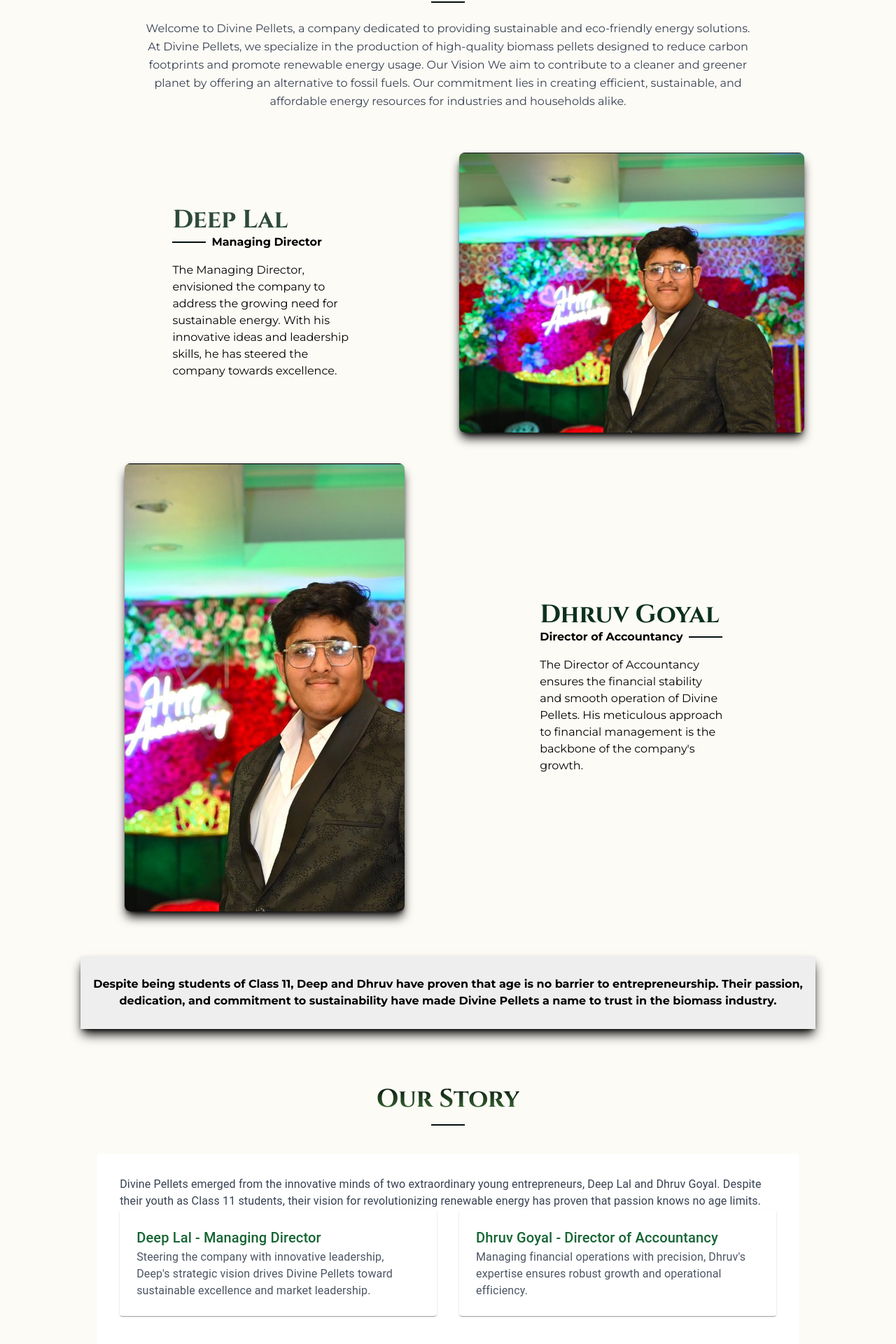
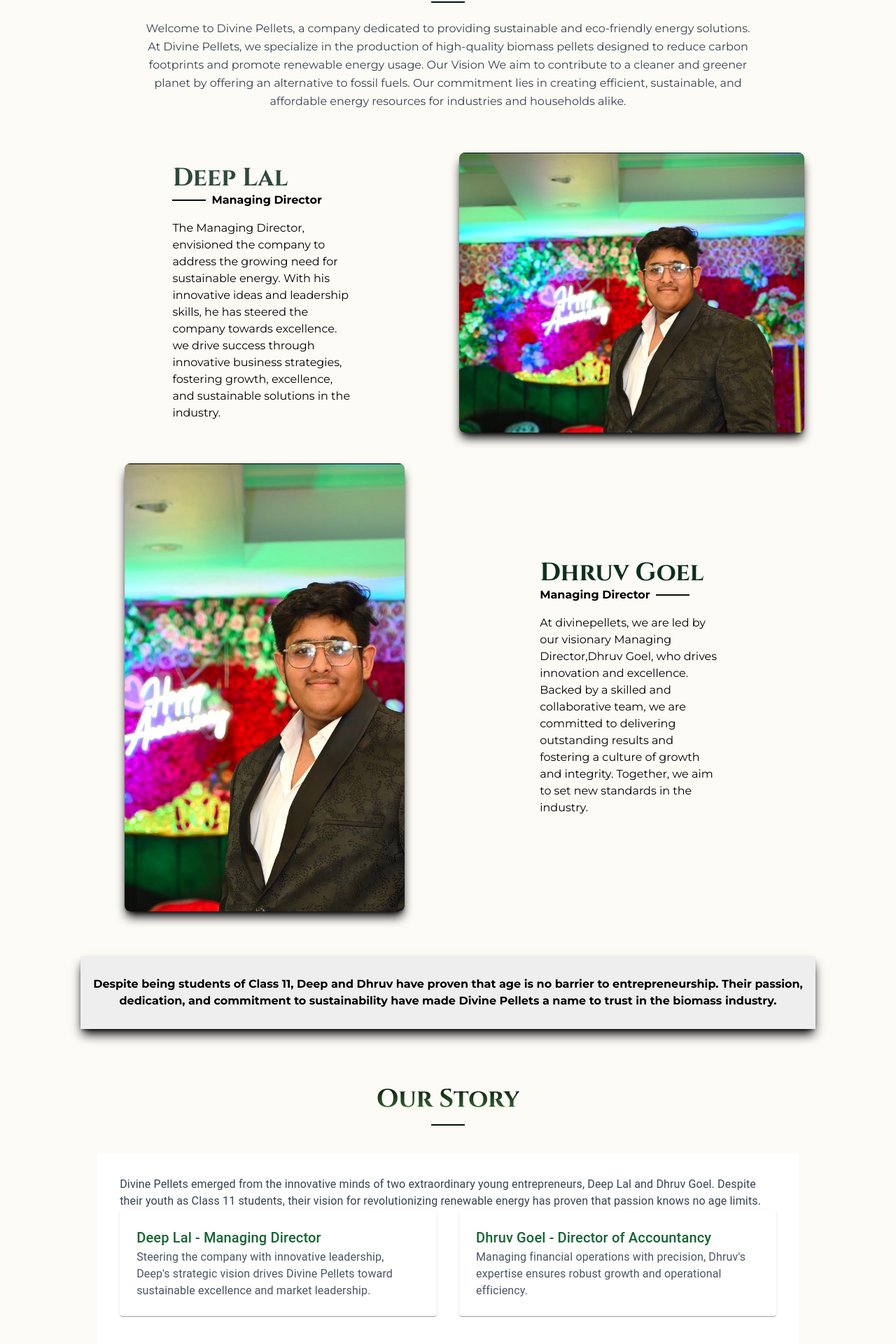
Before and after one commit to ghostofweb/Divine-Pellets, a React (Vite) app in the folder frontend/: page /about in a window 1280 px wide. Shown: the part 198-2118 px from the top of the page at 70% size. Built offline with nearby package versions, Linux system fonts and the light colour scheme.

Commit message:
feat: enhance email handling with debugging logs and update About page content

```diff
--- a/frontend/src/pages/About.jsx
+++ b/frontend/src/pages/About.jsx
@@ -56,7 +56,7 @@
               <p className='pl-2 font-bold font-montserrat'>Managing Director</p>
             </div>
             <p className='mt-4 font-montserrat'>
-            The Managing Director, envisioned the company to address the growing need for sustainable energy. With his innovative ideas and leadership skills, he has steered the company towards excellence.
+            The Managing Director, envisioned the company to address the growing need for sustainable energy. With his innovative ideas and leadership skills, he has steered the company towards excellence. we drive success through innovative business strategies, fostering growth, excellence, and sustainable solutions in the industry.
             </p>
           </div>
       </motion.div>
@@ -100,14 +100,14 @@
       >
          <div className='w-full lg:w-1/2'>
             <h1 className='text-lg sm:text-4xl font-cinzel font-bold text-[#0c301c]'>
-              Dhruv Goyal
+              Dhruv Goel
             </h1>
             <div className='flex flex-row items-center'>
-              <p className='pr-2 font-bold font-montserrat'>Director of Accountancy</p>
+              <p className='pr-2 font-bold font-montserrat'>Managing Director</p>
               <div className="w-8 sm:w-12 h-[1px] sm:h-[2px] bg-[#020e0b]" />
             </div>
             <p className='mt-4 font-montserrat'>
-            The Director of Accountancy ensures the financial stability and smooth operation of Divine Pellets. His meticulous approach to financial management is the backbone of the company's growth.
+            At divinepellets, we are led by our visionary Managing Director,Dhruv Goel, who drives innovation and excellence. Backed by a skilled and collaborative team, we are committed to delivering outstanding results and fostering a culture of growth and integrity. Together, we aim to set new standards in the industry.
             </p>
           </div>
       </motion.div>
@@ -133,7 +133,7 @@
             transition={{ duration: 0.6 }}
           >
             <Typography variant="body1" className="text-gray-700 leading-relaxed mb-6">
-              Divine Pellets emerged from the innovative minds of two extraordinary young entrepreneurs, Deep Lal and Dhruv Goyal. Despite their youth as Class 11 students, their vision for revolutionizing renewable energy has proven that passion knows no age limits.
+              Divine Pellets emerged from the innovative minds of two extraordinary young entrepreneurs, Deep Lal and Dhruv Goel. Despite their youth as Class 11 students, their vision for revolutionizing renewable energy has proven that passion knows no age limits.
             </Typography>
             <Grid container spacing={4} className="mb-6">
               <Grid item xs={12} md={6}>
@@ -158,7 +158,7 @@
                 >
                   <Card className="p-6 h-full bg-white shadow-lg hover:shadow-2xl transition-shadow duration-300">
                     <Typography variant="h6" className="text-green-800 font-bold mb-3">
-                      Dhruv Goyal - Director of Accountancy
+                      Dhruv Goel - Director of Accountancy
                     </Typography>
                     <Typography className="text-gray-600">
                       Managing financial operations with precision, Dhruv's expertise ensures robust growth and operational efficiency.
```
Also changed, not shown: 1 other file (tests, documents, lock files or other folders).
